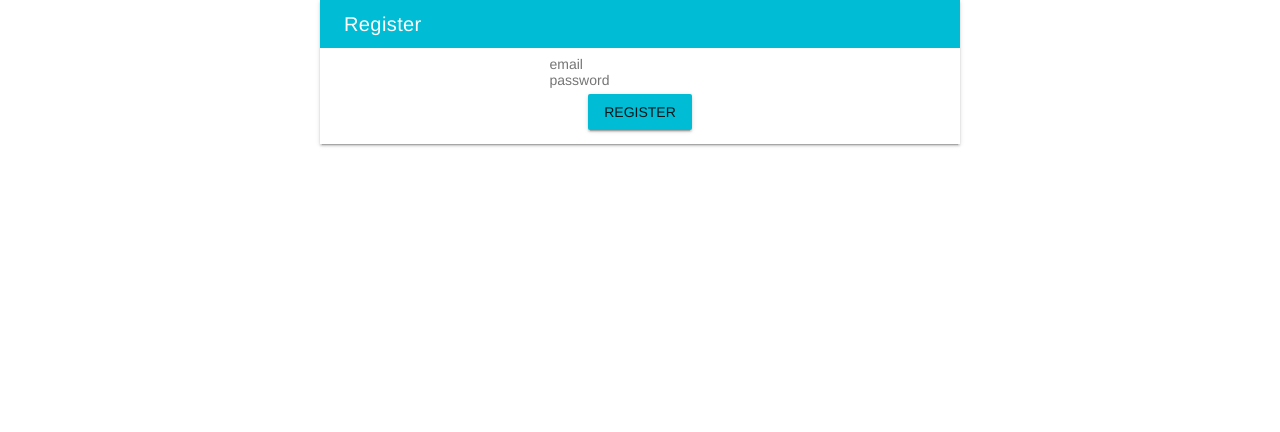
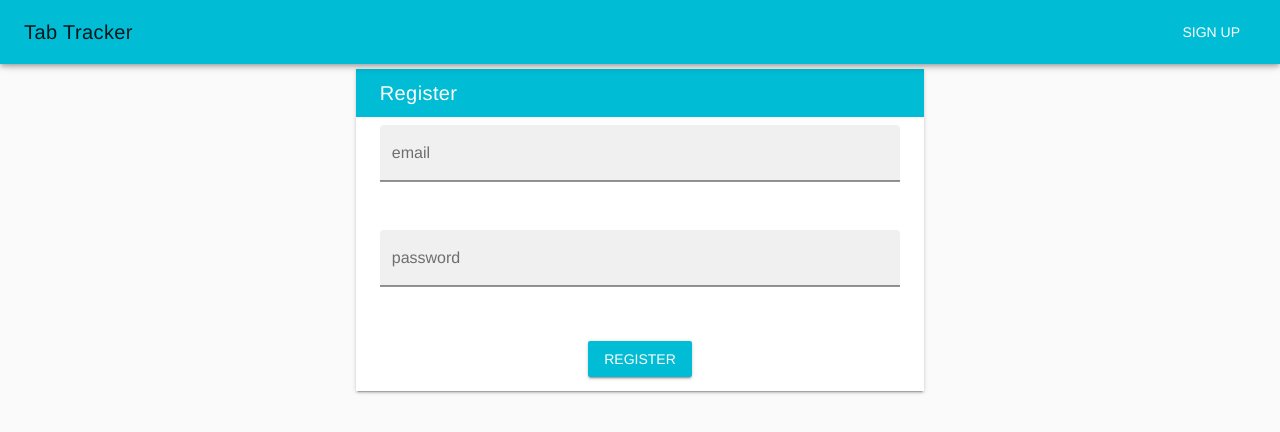
Before and after one commit to MihaiPletosu/tab-tracker, a Vue app in the folder client/: page /#/register in a window 1280 px wide. Shown: the top 432 px of the page. Built offline with nearby package versions, Linux system fonts and the light colour scheme.

Commit message:
- Added veutify comp for register page. - Added routing for Sign up button to register page.

```diff
--- a/client/src/App.vue
+++ b/client/src/App.vue
@@ -1,12 +1,25 @@
 <template>
   <div id="app">
-    <!-- <div id="nav">
-      <router-link to="/">Home</router-link> |
-      <router-link to="/about">About</router-link>
-    </div> -->
-    <router-view/>
+    <v-app>
+      <page-header/>
+      <v-container fluid>
+        Hello World
+        <router-view></router-view>
+      </v-container>
+    </v-app>
   </div>
 </template>
+
+<script>
+import PageHeader from './components/Header.vue';
+export default {
+  name: 'app',
+  components: {
+    PageHeader
+  }
+};
+</script>
+
 
 <style lang="scss">
 #app {
--- /dev/null
+++ b/client/src/components/Header.vue
@@ -0,0 +1,33 @@
+<template>
+    <v-toolbar fixed class="cyan">
+        <v-toolbar-title class="mr-4">
+            Tab Tracker
+        </v-toolbar-title>
+        <!-- <v-toolbar-items>
+            <v-btn flat dark>
+                Browse
+            </v-btn>
+        </v-toolbar-items> -->
+        <v-spacer></v-spacer>
+        <v-toolbar-items>
+            <v-btn flat dark
+                @click="navigateTo({name: 'register'})">
+                Sign Up
+            </v-btn>
+        </v-toolbar-items>
+    </v-toolbar>
+</template>
+
+<script>
+    export default{
+        methods:{
+            navigateTo (route){
+                this.$router.push(route);
+            }
+        }
+    };
+</script>
+
+<style scoped>
+
+</style>
--- a/client/src/components/HelloWorld.vue
+++ b/client/src/components/HelloWorld.vue
@@ -38,7 +38,7 @@
   props: {
     msg: String
   }
-}
+};
 </script>
 
 <!-- Add "scoped" attribute to limit CSS to this component only -->
--- a/client/src/components/Register.vue
+++ b/client/src/components/Register.vue
@@ -1,27 +1,33 @@
 <template>
-<v-layout>
-  <v-flex xs6 offset-xs3>
+<v-container>
+  <v-layout align-center justify-center row>
+  <v-flex xs6>
     <div class="white elevation-2">
       <v-toolbar flat dense class="cyan" dark>
         <v-toolbar-title>Register</v-toolbar-title>
       </v-toolbar>
       <div class="pl-4 pr-4 pt-2 pb-2">
-        <input
+        <v-text-field
           type="email"
           name="email"
-          placeholder="email"
-          v-model="email"/>
+          label="email"
+          box
+          v-model="email">
+        </v-text-field>
         <br>
-        <input
+        <v-text-field
           type="password"
           name="password"
-          placeholder="password"
-          v-model="password"/>
+          label="password"
+          box
+          v-model="password">
+          </v-text-field>
         <br/>
         <div class="error" v-html="error">
           <br>
         </div>
         <v-btn class="cyan"
+          dark
           @click="register">
           Register
         </v-btn>
@@ -29,6 +35,7 @@
     </div>
   </v-flex>
 </v-layout>
+</v-container>
 </template>
 
 <script>
--- a/client/src/views/Home.vue
+++ b/client/src/views/Home.vue
@@ -7,12 +7,12 @@
 
 <script>
 // @ is an alias to /src
-import HelloWorld from '@/components/HelloWorld.vue'
+import HelloWorld from '@/components/HelloWorld.vue';
 
 export default {
   name: 'home',
   components: {
     HelloWorld
   }
-}
+};
 </script>
```
